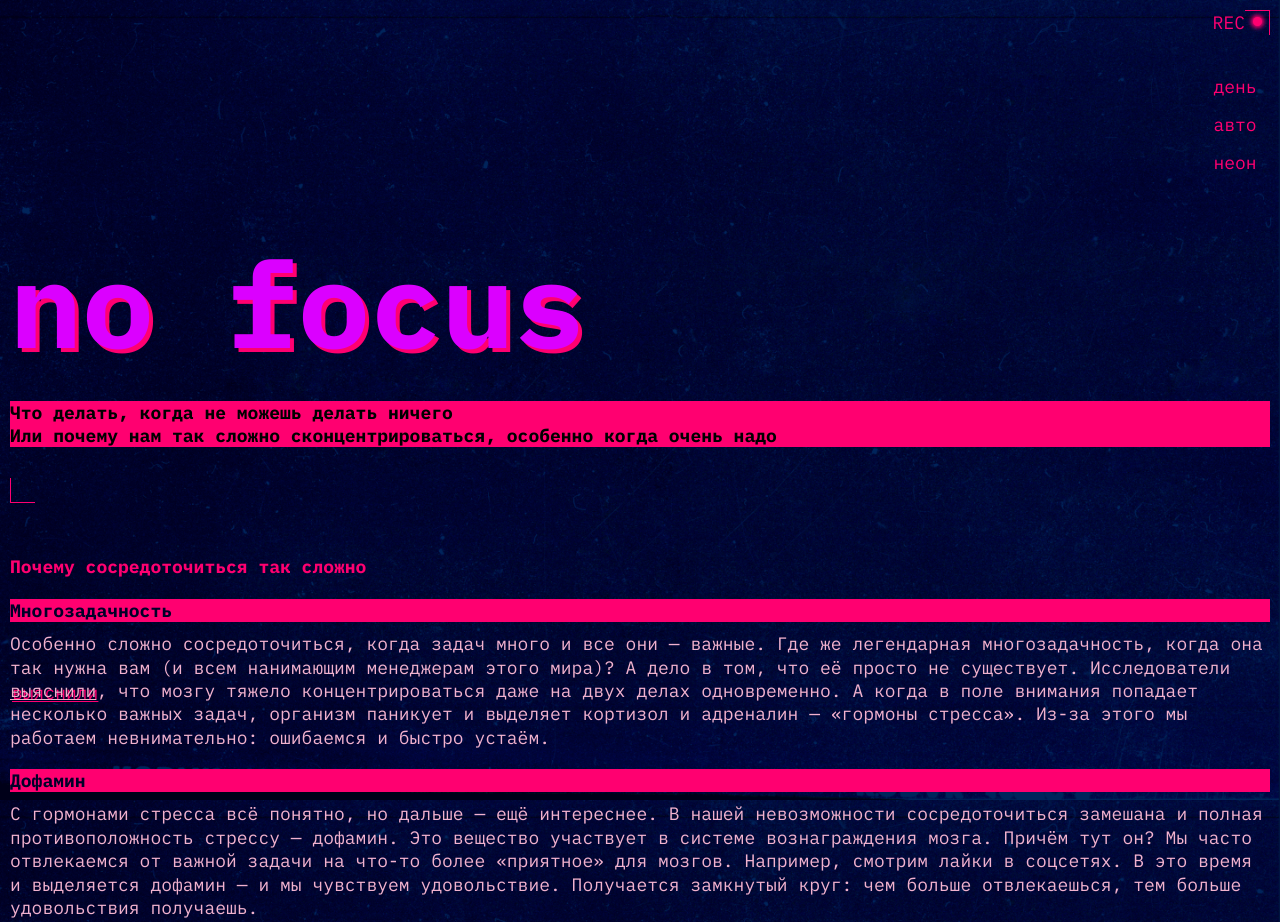
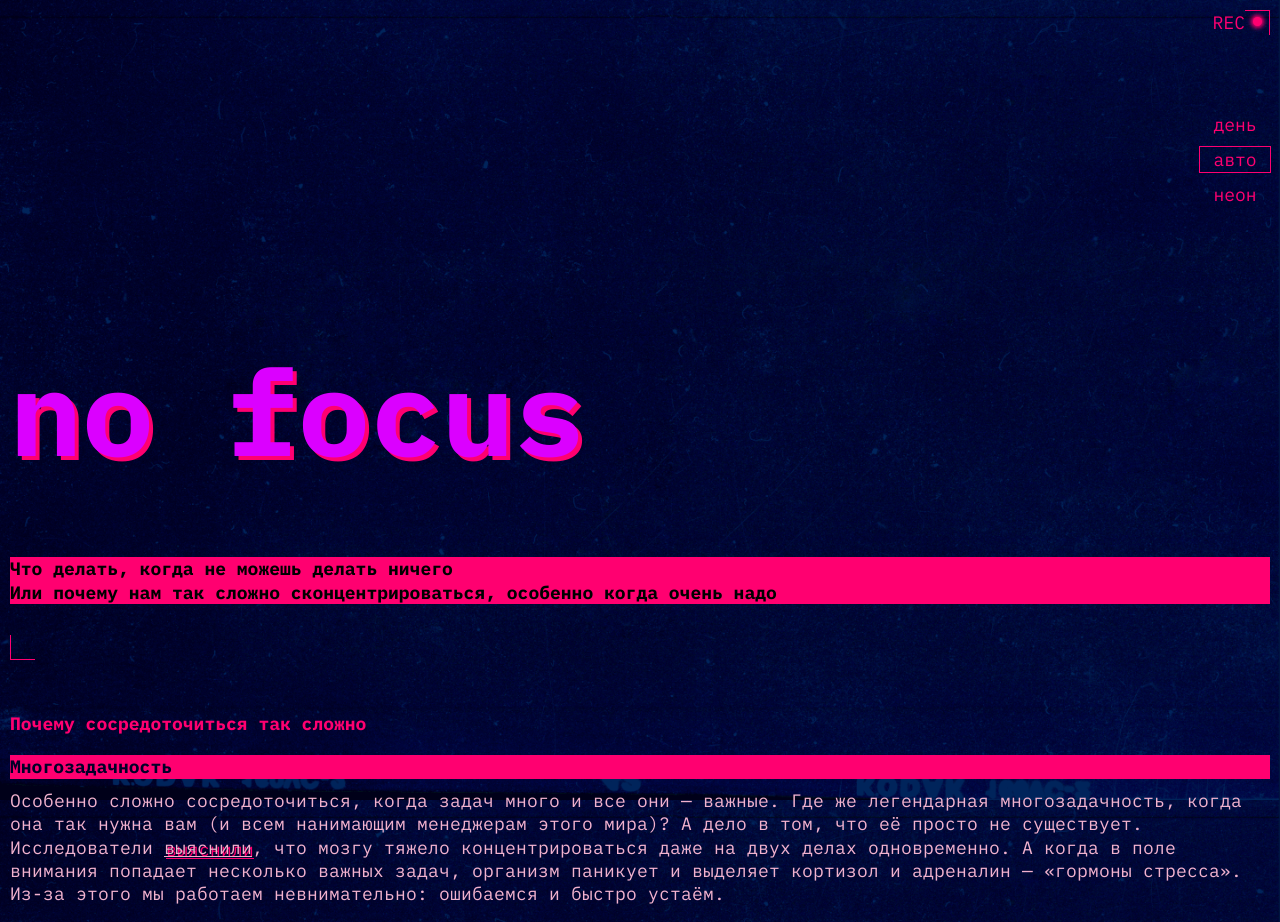
Before and after one commit to nborisova/slozhno-sosredotochitsya, a website: page src/index.html in a window 1280 px wide. Shown: the top 922 px of the page. Drawn offline with Linux system fonts and the light colour scheme; files that its build step writes are made by us from their sources; files whose address does not match are found by name.

Commit message:
верстка мобильной версии

```diff
--- a/gulpfile.js
+++ b/gulpfile.js
@@ -69,7 +69,7 @@ function images() {
 }
 
 function fonts() {
-  return gulp.src('src/fonts/**/*')
+  return gulp.src('src/fonts/**/*', { encoding: false })
             .pipe(gulp.dest('dist/fonts'))
             .pipe(browserSync.reload({stream: true}));
 }
--- a/src/index.html
+++ b/src/index.html
@@ -211,11 +211,11 @@
         <!-- <picture></picture> -->
         <h3 class="section__article-title title-decor">А можно в картинках?</h3>
         <div class="section__container">
-          <img class="section__image" src="./images/sunset.png" alt="рисунок заката в горах">
-          <img class="section__image" src="./images/ice-cream.png" alt="рисунок миски с мороженным">
-          <img class="section__image" src="./images/tape.png" alt="рисунок кассеты">
-          <img class="section__image" src="./images/books.png" alt="рисунок стопки книг">
-          <img class="section__image" src="./images/street.png" alt="рисунок пустой улицы">
+          <img class="section__image" loading="lazy" src="./images/sunset.png" alt="рисунок заката в горах">
+          <img class="section__image" loading="lazy" src="./images/ice-cream.png" alt="рисунок миски с мороженным">
+          <img class="section__image" loading="lazy" src="./images/tape.png" alt="рисунок кассеты">
+          <img class="section__image" loading="lazy" src="./images/books.png" alt="рисунок стопки книг">
+          <img class="section__image" loading="lazy" src="./images/street.png" alt="рисунок пустой улицы">
         </div>
       </section>
     </main>
--- a/src/styles/style.css
+++ b/src/styles/style.css
@@ -21,6 +21,7 @@
 .header {
   display: grid;
   margin-block-end: 52px;
+  min-block-size: 650px;
 }
 
 .decorated-zone {
@@ -30,8 +31,8 @@
 .decorated-zone::after {
   content: "";
   position: absolute;
-  top: 0;
-  right: 0;
+  inset-block-start: 0;
+  inset-inline-end: 0;
   inline-size: 25px;
   block-size: 25px;
   border-inline-end: 1px solid var(--decor-elements-color);
@@ -41,8 +42,8 @@
 .decorated-zone::before  {
   content: "";
   position: absolute;
-  bottom: 0;
-  left: 0;
+  inset-block-end: 0;
+  inset-inline-start: 0;
   inline-size: 25px;
   block-size: 25px;
   border-inline-start: 1px solid var(--decor-elements-color);
@@ -64,8 +65,8 @@
   position: absolute;
   inline-size: 9px;
   block-size: 9px;
-  top: 7px;
-  right: -17px;
+  inset-block-start: 7px;
+  inset-inline-end: -17px;
   background-color: var(--decor-elements-color);
   border-radius: 50%;
   box-shadow: 0 0 4px 2px var(--decor-elements-color);
@@ -74,7 +75,6 @@
 .header__theme-menu {
   justify-self: end;
   color: var(--button-theme-color);
-  margin-block-start: 40px;
 }
 
 .header__theme-menu-list {
@@ -84,12 +84,13 @@
 }
 
 .header__theme-menu-item:not(:last-child) {
-  margin-block-end: 15px;
+  margin-block-end: 10px;
 }
 
 .header__theme-menu-button {
   all: unset;
   min-inline-size: 70px;
+  min-block-size: 25px;
   text-transform: lowercase;
   font-size: 18px;
   font-weight: 400;
@@ -98,25 +99,25 @@
   cursor: pointer;
 }
 
-/* НЕ РАБОТАЕТ */
-
-.header__theme-menu-button:checked {
-  border: 1px solid var(--accent-color);
+.header__theme-menu-button_active {
+  outline: 1px solid var(--accent-color);
+  pointer-events: none
 }
 
 .header__title {
   justify-self: start;
+  align-self: end;
   font-size: clamp(7.25rem, 7.0115rem + 1.0178vw, 7.5rem);
   line-height: 0.82;
   color: var(--header-title-color);
   text-shadow: 4px 4px 0 var(--header-shadow-color);
-  margin-block-start: 80px;
 }
 
 .header__text {
-  margin-block-start: 48px;
+  margin-block-start: 20px;
   line-height: 1.3;
   margin-block-end: 56px;
+  align-self: end;
 }
 
 .section {
@@ -155,6 +156,7 @@
   color: var(--card-text-color);
   font-weight: 400;
   line-height: 1.3;
+  letter-spacing: 0.2px;
 }
 
 .section__article-link {
```
